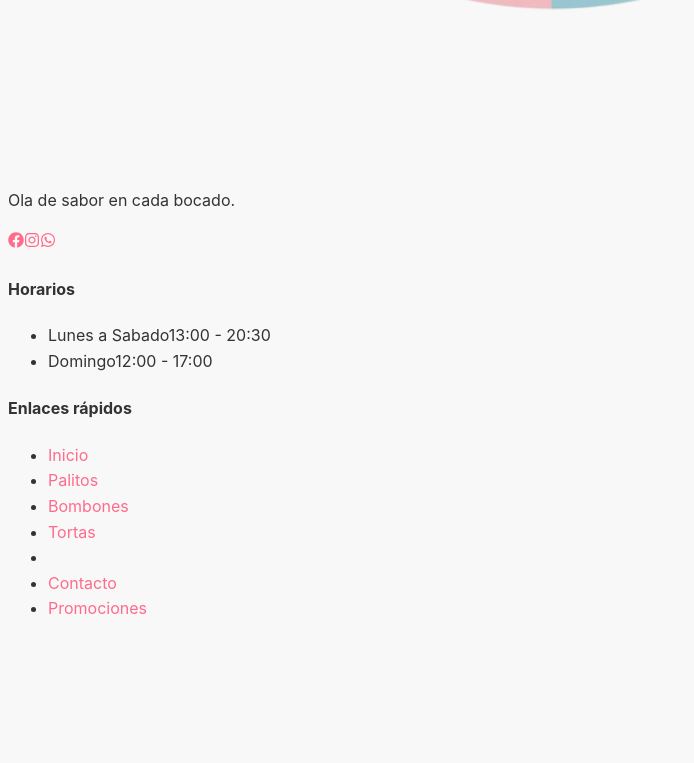
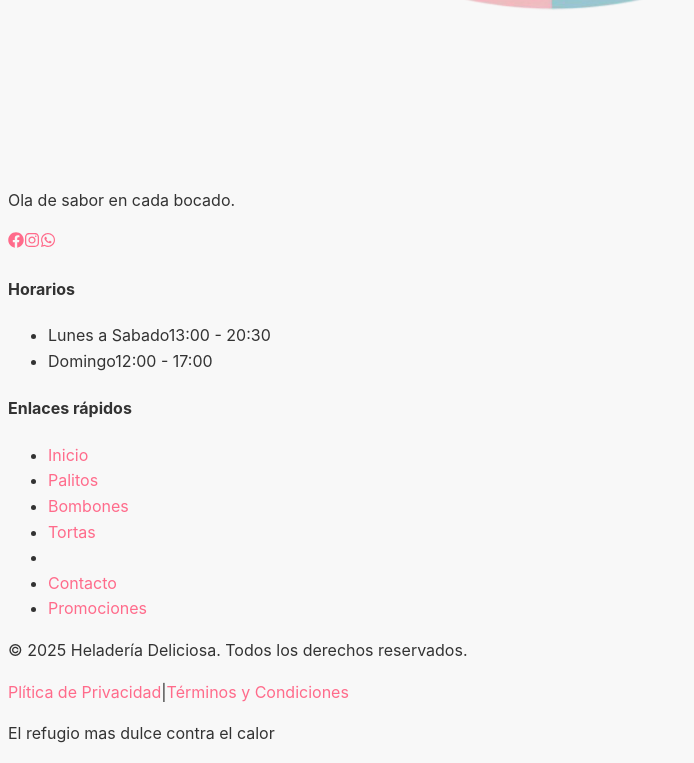
Before and after one commit to MatiCasiba/page-cream-marealdos, a React (Vite) app: page / in a window 1280 px wide. Shown: the part 1295-2058 px from the top of the page, without its empty margins (0-694 px from the left). Before the commit the page ends 1933 px from the top, so only its background shows below. Built offline with nearby package versions, Linux system fonts and the light colour scheme.

Commit message:
Desarrollo del footer (parte inferior del footer)

```diff
--- a/src/components/footer/Footer.jsx
+++ b/src/components/footer/Footer.jsx
@@ -62,6 +62,24 @@ const Footer = () => {
         </div>
       </div>
 
+      <div className="footer-divider"></div>
+
+      <div className="footer-bottom">
+        <div className="footer-bottom__content">
+          <p className="copyrigth">
+            &copy; {currentYear} Heladería Deliciosa. Todos los derechos reservados.
+          </p>
+          <div className="legal-links">
+            <a href="/política-privacidad">Plítica de Privacidad</a>
+            <span className="separator">|</span>
+            <a href="/termino-condiciones">Términos y Condiciones</a>
+          </div>
+        </div>
+        <p className="footer-note">
+          El refugio mas dulce contra el calor
+        </p>
+
+      </div>
     </footer>
   )
 }
```
